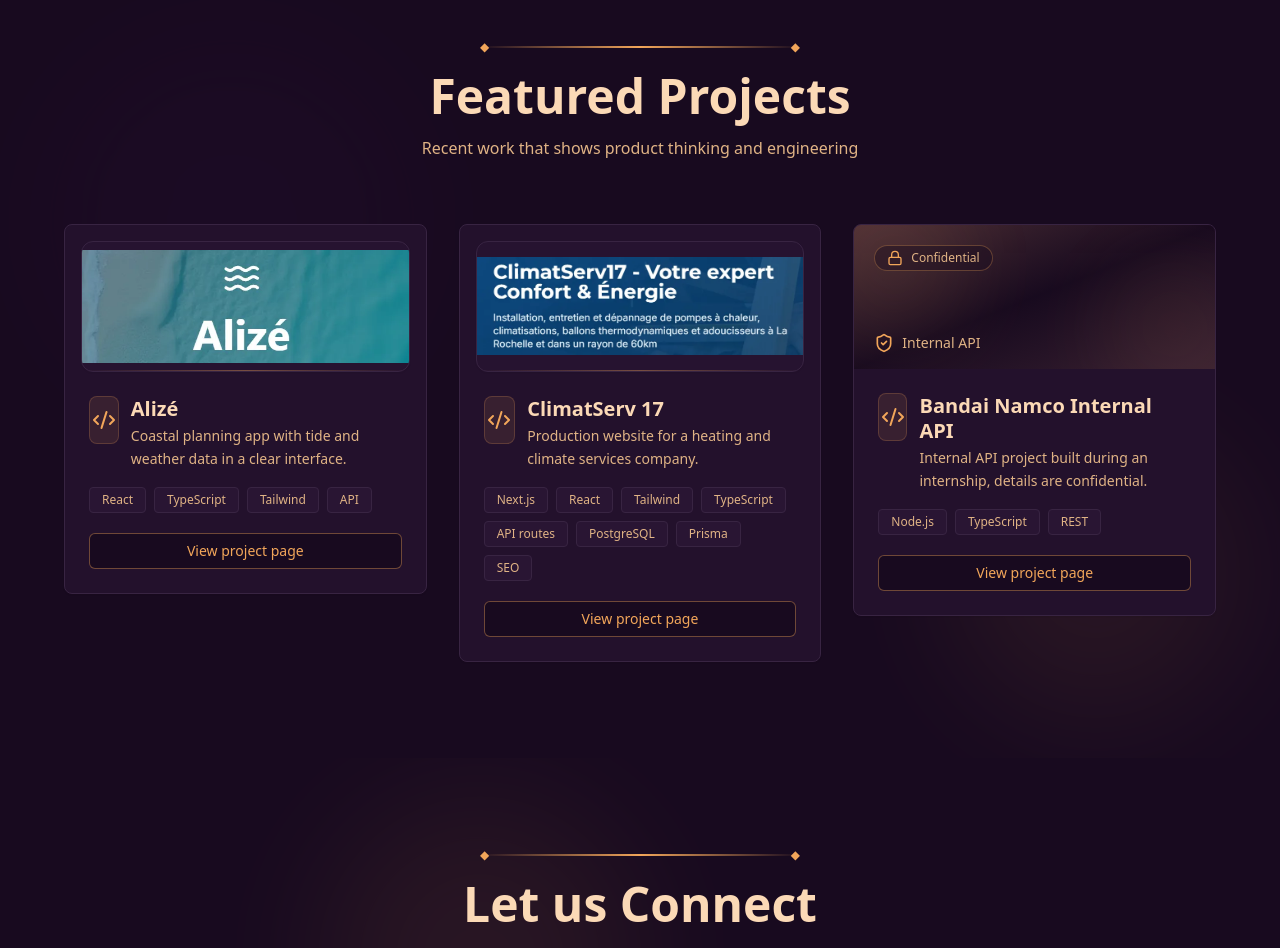
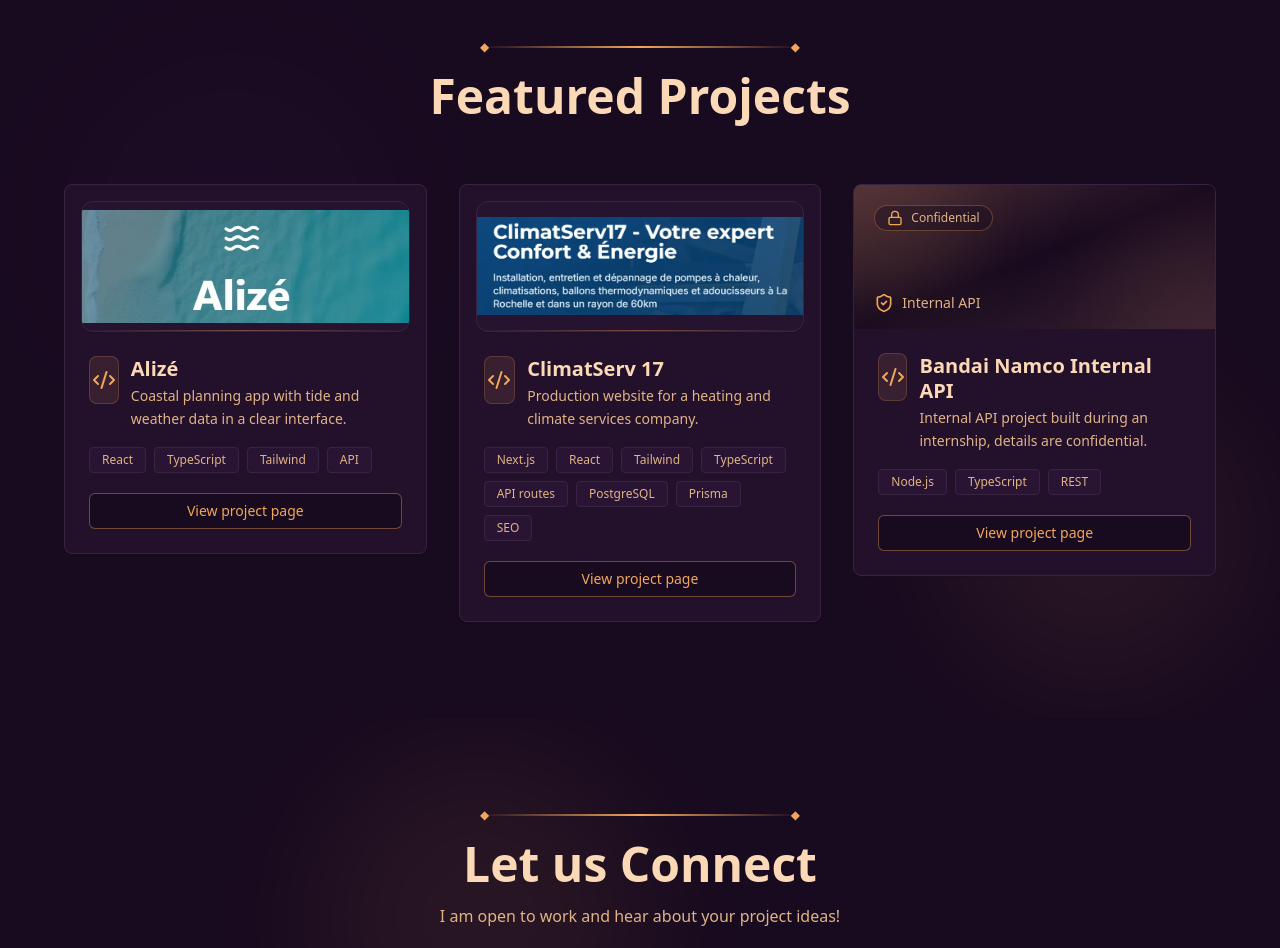
Before and after one commit to Tanosv/portfolio-new, a React (Vite) app: page / in a window 1280 px wide. Shown: the part 1780-2728 px from the top of the page. Built offline with nearby package versions, Linux system fonts and the light colour scheme; no server answers.

Commit message:
change : changed some text around in home page

```diff
--- a/src/pages/Index.tsx
+++ b/src/pages/Index.tsx
@@ -507,7 +507,6 @@
             <div className="text-center mb-16">
               <div className="ornate-divider max-w-xs mx-auto mb-6" aria-hidden="true" />
               <h2 className="text-4xl md:text-5xl font-bold mb-4">Featured Projects</h2>
-              <p className="text-muted-foreground max-w-2xl mx-auto">Recent work that shows product thinking and engineering</p>
             </div>
 
             <div className="grid md:grid-cols-2 lg:grid-cols-3 gap-8 max-w-6xl mx-auto" role="list" aria-label="Project cards">
@@ -599,7 +598,7 @@
             <div className="text-center mb-16">
               <div className="ornate-divider max-w-xs mx-auto mb-6" aria-hidden="true" />
               <h2 className="text-4xl md:text-5xl font-bold mb-4">Let us Connect</h2>
-              <p className="text-muted-foreground max-w-2xl mx-auto">Share your project, I will reply with next steps.</p>
+              <p className="text-muted-foreground max-w-2xl mx-auto">I am open to work and hear about your project ideas!</p>
             </div>
 
             <div className="grid gap-8 md:grid-cols-[minmax(0,1fr)_320px] items-start max-w-5xl mx-auto">
```
